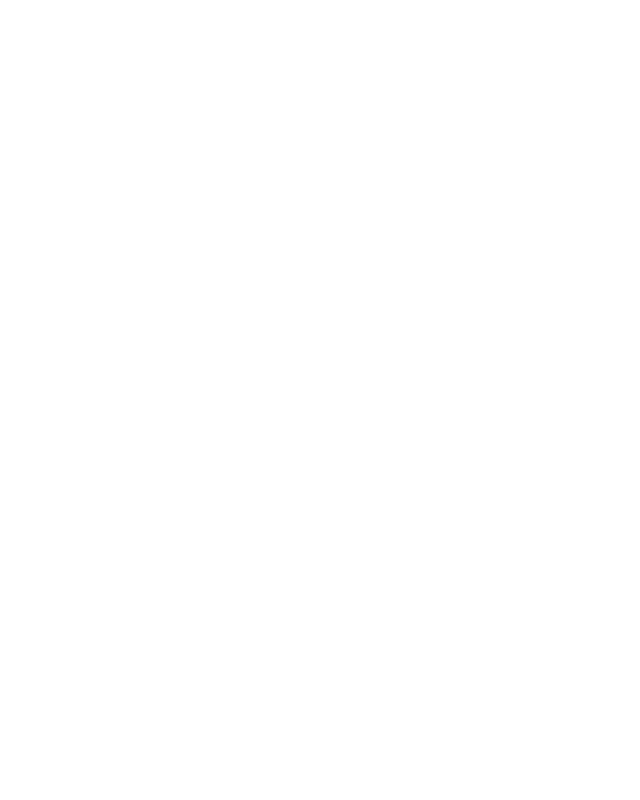
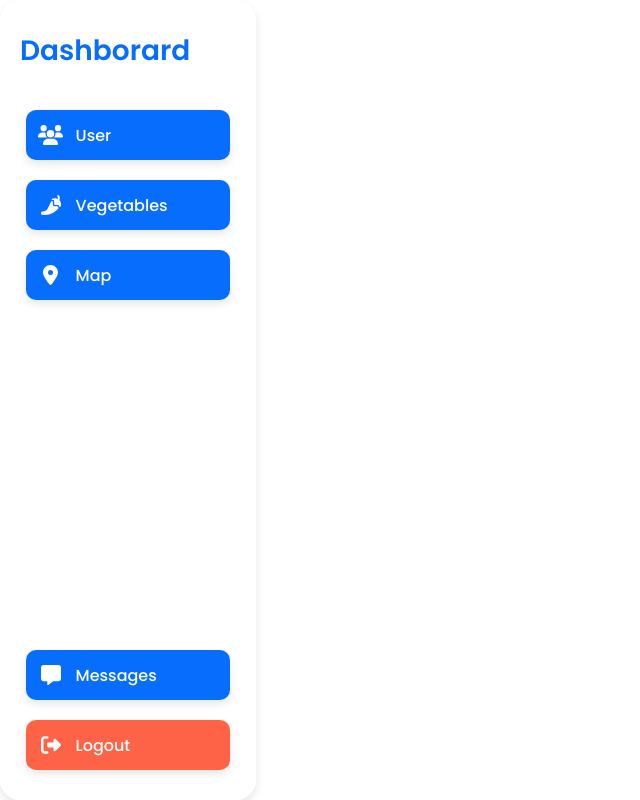
Before and after one commit to anirudh-mk/agriculture-automation-using-iot-frontend-web, a React (Vite) app: page / in a window 1280 px wide. Shown: the whole page, without its empty margins (0-640 px from the left). Built offline with nearby package versions, Linux system fonts and the light colour scheme.

Commit message:
feat(DashboardScreen.js):SidebarNavigation added

```diff
--- a/screens/DashborardScree/DashboardScreen.jsx
+++ b/screens/DashborardScree/DashboardScreen.jsx
@@ -1,10 +1,14 @@
 import React from "react";
 import "./DashboardScreen.css";
+
+import SideNavigationBar from "../../components/SideNavigationBar/SideNavigationBar";
 
 function DashboardScreen() {
   return (
     <div className="dashboardScreenContiner">
-      <div className="dashboardScreenSideContainer"></div>
+      <div className="dashboardScreenSideContainer">
+        <SideNavigationBar />
+      </div>
       <div className="dashboardScreenDetailsContainer"></div>
     </div>
   );
```
